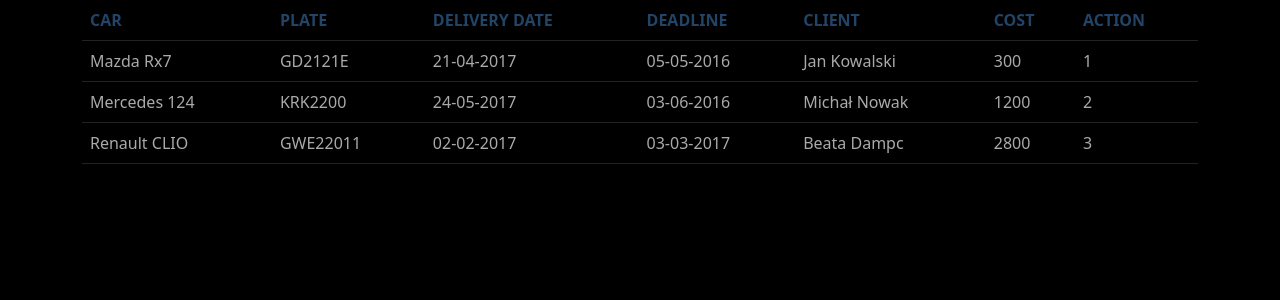
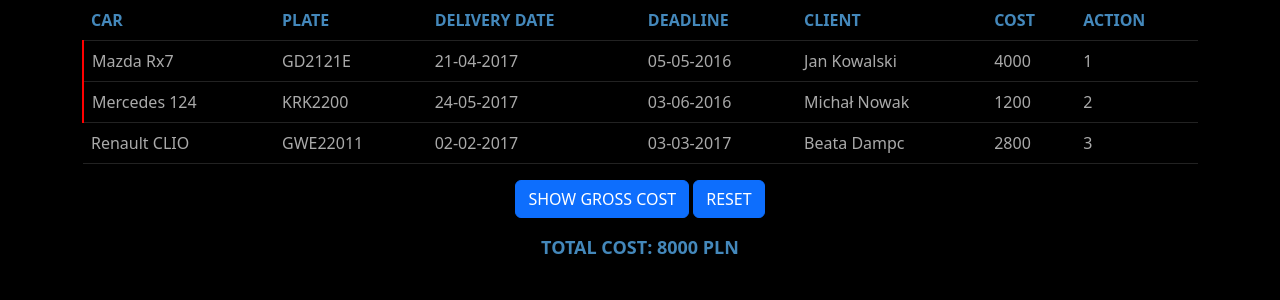
Before and after one commit to fikasp/cars-list, an Angular app: page / in a window 1280 px wide. Shown: the top 300 px of the page. Built offline with nearby package versions, Linux system fonts and the light colour scheme.

Commit message:
add total-cost

```diff
--- a/src/app/cars/cars-list/cars-list.component.html
+++ b/src/app/cars/cars-list/cars-list.component.html
@@ -1,7 +1,7 @@
 <div class="container">
     <div class="row">
         <div class="col-sm-12">
-            <table class="table cs-table">
+            <table *ngIf="cars.length > 0 else noCarsInfo" class="table cs-table">
                 <thead>
                     <tr>
                         <th>car</th>
@@ -15,7 +15,7 @@
                 </thead>
                 <tbody>
                     <tr *ngFor="let car of cars; let i = index">
-                        <td>{{ car.model }}</td>
+                        <td [ngClass]="{'row-error': car.isFullyDamaged}">{{ car.model }}</td>
                         <td>{{ car.plate }}</td>
                         <td>{{ car.deliveryDate }}</td>
                         <td>{{ car.deadline }}</td>
@@ -25,6 +25,24 @@
                     </tr>
                 </tbody>
             </table>
+
+            <ng-template #noCarsInfo>
+                <div class="no-cars-info">
+                    <p>Currently no cars in service</p>
+                </div>
+            </ng-template>
+
         </div>
     </div>
+    <cs-total-cost #totalCostRef [costChildfromParent]="costParent" (costGrossChildForParent)="onCostGrossFromChild($event)">
+    </cs-total-cost>
+
+    <div class="row" *ngIf="costGrossFromChild">
+        <div class="col-sm-12">
+            <div class="total-cost">
+                <p>TOTAL GROSS COST: {{costGrossFromChild}} PLN</p>
+            </div>
+        </div>
+    </div>
+
 </div>
--- a/src/app/cars/cars-list/cars-list.component.scss
+++ b/src/app/cars/cars-list/cars-list.component.scss
@@ -0,0 +1,10 @@
+@import '../../../styles/variables.scss';
+
+.total-cost,
+.no-cars-info {
+    text-align: center;
+    font-size: 18px;
+    text-transform: uppercase;
+    font-weight: 700;
+    color: $blue;
+}
--- a/src/app/cars/cars-list/cars-list.component.ts
+++ b/src/app/cars/cars-list/cars-list.component.ts
@@ -1,13 +1,20 @@
-import { Component, OnInit } from '@angular/core';
+import { Component, OnInit, ViewChild, ViewEncapsulation } from '@angular/core';
+import { TotalCostComponent } from '../total-cost/total-cost.component';
 import { Car } from './models/car';
 
 @Component({
   selector: 'cs-cars-list',
   templateUrl: './cars-list.component.html',
-  styleUrls: ['./cars-list.component.scss']
+  styleUrls: ['./cars-list.component.scss'],
+  encapsulation: ViewEncapsulation.None
 })
 
 export class CarsListComponent implements OnInit {
+
+  @ViewChild("totalCostRef") totalCostRef: TotalCostComponent | undefined;
+
+  costParent: number = 0;
+  costGrossFromChild: number = 0;
 
   cars : Car[]= [
     {
@@ -20,7 +27,7 @@ export class CarsListComponent implements OnInit {
         firstName: 'Jan',
         surname: 'Kowalski'
       },
-      cost: 300,
+      cost: 4000,
       isFullyDamaged: true
     },
     {
@@ -47,13 +54,30 @@ export class CarsListComponent implements OnInit {
         surname: 'Dampc',
       },
       cost: 2800,
-      isFullyDamaged: true
+      isFullyDamaged: false
     }
   ]
 
-  constructor() { }
+  constructor() {
+
+  }
 
   ngOnInit(): void {
+    this.countTotalCost();
+  }
+
+  ngAfterViewInit() {
+    // this.totalCostRef?.childShowGross()
+  }
+
+  countTotalCost(): void {
+    this.costParent = this.cars
+    .map((car) => car.cost)
+    .reduce((prev, next) => prev + next)
+  }
+
+  onCostGrossFromChild(cost: number) : void {
+    this.costGrossFromChild = cost;
   }
 
 }
--- a/src/app/cars/cars.module.ts
+++ b/src/app/cars/cars.module.ts
@@ -1,10 +1,12 @@
 import { NgModule } from '@angular/core';
 import { CommonModule } from '@angular/common';
 import { CarsListComponent } from './cars-list/cars-list.component';
+import { TotalCostComponent } from './total-cost/total-cost.component';
 
 @NgModule({
   declarations: [
-    CarsListComponent
+    CarsListComponent,
+    TotalCostComponent
   ],
   exports: [
     CarsListComponent
--- /dev/null
+++ b/src/app/cars/total-cost/total-cost.component.html
@@ -0,0 +1,9 @@
+<div class="row">
+    <div class="col-sm-12">
+        <div class="total-cost">
+            <button (click)="childShowGross()" class="btn btn-primary float-left mb-3">SHOW GROSS COST</button>
+            <button (click)="resetChild()" class="btn btn-primary ms-1 mb-3">RESET</button>
+            <p>TOTAL COST: {{ costChildfromParent }} PLN</p>
+        </div>
+    </div>
+</div>
--- /dev/null
+++ b/src/app/cars/total-cost/total-cost.component.ts
@@ -0,0 +1,20 @@
+import { Component, EventEmitter, Input, OnInit, Output, ViewChild } from '@angular/core';
+
+@Component({
+  selector: 'cs-total-cost',
+  templateUrl: './total-cost.component.html',
+  styleUrls: ['./total-cost.component.scss']
+})
+export class TotalCostComponent {
+  private VAT: number = 1.23;
+
+  @Input() costChildfromParent: number = 0;
+  @Output() costGrossChildForParent: EventEmitter<number> = new EventEmitter<number>();
+
+  childShowGross(): void {
+    this.costGrossChildForParent.emit(this.costChildfromParent * this.VAT);
+  }
+  resetChild(): void {
+    this.costGrossChildForParent.emit(0);
+  }
+}
--- a/src/styles/base.scss
+++ b/src/styles/base.scss
@@ -2,4 +2,5 @@
 
 body {
     background: $black;
+    color: $white;
 }
--- a/src/styles/variables.scss
+++ b/src/styles/variables.scss
@@ -2,4 +2,4 @@ $white: #fff;
 $black: #000;
 $gray-light: #aaa;
 $gray-dark: #222;
-$blue: #246;
+$blue: #48b;
```
Also changed, not shown: src/app/cars/input-output.jpg (added), src/app/cars/total-cost/total-cost.component.scss (added).
